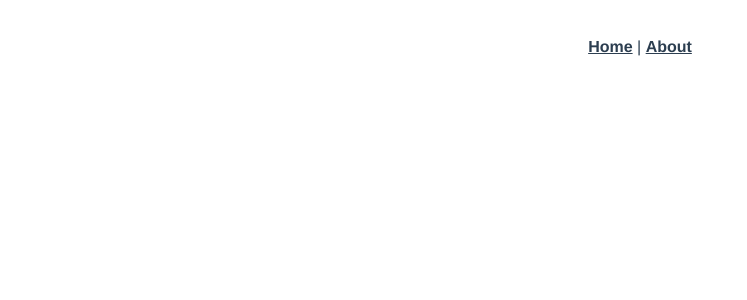
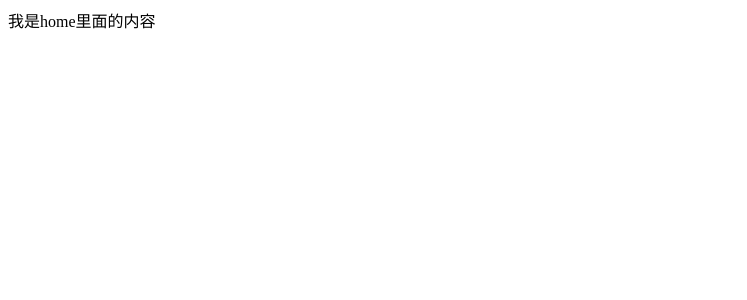
Before and after one commit to wuyuxina/simulates-market, a Vue app: page /home in a window 1280 px wide. Shown: the top 300 px of the page, without its empty margins (0-747 px from the left). Built offline with nearby package versions, Linux system fonts and the light colour scheme.

Commit message:
提交页面

```diff
--- a/src/App.vue
+++ b/src/App.vue
@@ -1,32 +1,5 @@
 <template>
   <div id="app">
-    <div id="nav">
-      <router-link to="/">Home</router-link> |
-      <router-link to="/about">About</router-link>
-    </div>
     <router-view/>
   </div>
 </template>
-
-<style lang="scss">
-#app {
-  font-family: Avenir, Helvetica, Arial, sans-serif;
-  -webkit-font-smoothing: antialiased;
-  -moz-osx-font-smoothing: grayscale;
-  text-align: center;
-  color: #2c3e50;
-}
-
-#nav {
-  padding: 30px;
-
-  a {
-    font-weight: bold;
-    color: #2c3e50;
-
-    &.router-link-exact-active {
-      color: #42b983;
-    }
-  }
-}
-</style>
--- a/src/components/HelloWorld.vue
+++ /dev/null
@@ -1,60 +0,0 @@
-<template>
-  <div class="hello">
-    <h1>{{ msg }}</h1>
-    <p>
-      For a guide and recipes on how to configure / customize this project,<br>
-      check out the
-      <a href="https://cli.vuejs.org" target="_blank" rel="noopener">vue-cli documentation</a>.
-    </p>
-    <h3>Installed CLI Plugins</h3>
-    <ul>
-      <li><a href="https://github.com/vuejs/vue-cli/tree/dev/packages/%40vue/cli-plugin-babel" target="_blank" rel="noopener">babel</a></li>
-      <li><a href="https://github.com/vuejs/vue-cli/tree/dev/packages/%40vue/cli-plugin-router" target="_blank" rel="noopener">router</a></li>
-      <li><a href="https://github.com/vuejs/vue-cli/tree/dev/packages/%40vue/cli-plugin-vuex" target="_blank" rel="noopener">vuex</a></li>
-      <li><a href="https://github.com/vuejs/vue-cli/tree/dev/packages/%40vue/cli-plugin-eslint" target="_blank" rel="noopener">eslint</a></li>
-    </ul>
-    <h3>Essential Links</h3>
-    <ul>
-      <li><a href="https://vuejs.org" target="_blank" rel="noopener">Core Docs</a></li>
-      <li><a href="https://forum.vuejs.org" target="_blank" rel="noopener">Forum</a></li>
-      <li><a href="https://chat.vuejs.org" target="_blank" rel="noopener">Community Chat</a></li>
-      <li><a href="https://twitter.com/vuejs" target="_blank" rel="noopener">Twitter</a></li>
-      <li><a href="https://news.vuejs.org" target="_blank" rel="noopener">News</a></li>
-    </ul>
-    <h3>Ecosystem</h3>
-    <ul>
-      <li><a href="https://router.vuejs.org" target="_blank" rel="noopener">vue-router</a></li>
-      <li><a href="https://vuex.vuejs.org" target="_blank" rel="noopener">vuex</a></li>
-      <li><a href="https://github.com/vuejs/vue-devtools#vue-devtools" target="_blank" rel="noopener">vue-devtools</a></li>
-      <li><a href="https://vue-loader.vuejs.org" target="_blank" rel="noopener">vue-loader</a></li>
-      <li><a href="https://github.com/vuejs/awesome-vue" target="_blank" rel="noopener">awesome-vue</a></li>
-    </ul>
-  </div>
-</template>
-
-<script>
-export default {
-  name: 'HelloWorld',
-  props: {
-    msg: String
-  }
-}
-</script>
-
-<!-- Add "scoped" attribute to limit CSS to this component only -->
-<style scoped lang="scss">
-h3 {
-  margin: 40px 0 0;
-}
-ul {
-  list-style-type: none;
-  padding: 0;
-}
-li {
-  display: inline-block;
-  margin: 0 10px;
-}
-a {
-  color: #42b983;
-}
-</style>
--- a/src/main.js
+++ b/src/main.js
@@ -2,7 +2,9 @@ import Vue from 'vue'
 import App from './App.vue'
 import router from './router'
 import store from './store'
-
+import './style/index.scss'
+import './style/transform.scss'
+import './style/index.scss'
 Vue.config.productionTip = false
 
 new Vue({
--- a/src/router/index.js
+++ b/src/router/index.js
@@ -1,22 +1,24 @@
 import Vue from 'vue'
 import VueRouter from 'vue-router'
-import Home from '../views/Home.vue'
 
 Vue.use(VueRouter)
 
 const routes = [
   {
     path: '/',
-    name: 'Home',
-    component: Home
-  },
-  {
-    path: '/about',
-    name: 'About',
-    // route level code-splitting
-    // this generates a separate chunk (about.[hash].js) for this route
-    // which is lazy-loaded when the route is visited.
-    component: () => import(/* webpackChunkName: "about" */ '../views/About.vue')
+    name: 'home',
+    redirect: '/home',
+    component: () => import('../views/project.vue'),
+    children:[
+      {
+        path: 'home',
+        component: () => import('../views/home/index.vue'),
+        meta: {
+          title: '综合看板',
+        },
+      }
+    ]
+
   }
 ]
 
--- a/src/views/About.vue
+++ /dev/null
@@ -1,5 +0,0 @@
-<template>
-  <div class="about">
-    <h1>This is an about page</h1>
-  </div>
-</template>
--- a/src/views/Home.vue
+++ /dev/null
@@ -1,18 +0,0 @@
-<template>
-  <div class="home">
-    <img alt="Vue logo" src="../assets/logo.png">
-    <HelloWorld msg="Welcome to Your Vue.js App"/>
-  </div>
-</template>
-
-<script>
-// @ is an alias to /src
-import HelloWorld from '@/components/HelloWorld.vue'
-
-export default {
-  name: 'Home',
-  components: {
-    HelloWorld
-  }
-}
-</script>
--- /dev/null
+++ b/src/views/home/index.vue
@@ -0,0 +1,15 @@
+<template>
+  <div class="home">
+    我是home里面的内容
+  </div>
+</template>
+
+<script>
+    export default {
+        name: "index"
+    }
+</script>
+
+<style scoped>
+
+</style>
--- /dev/null
+++ b/src/views/project.vue
@@ -0,0 +1,11 @@
+<template>
+  <div class="project">
+    <router-view></router-view>
+  </div>
+</template>
+
+<script>
+    export default {
+        name: "project"
+    }
+</script>
```
Also changed, not shown: 1 other file (tests, documents, lock files or other folders).
